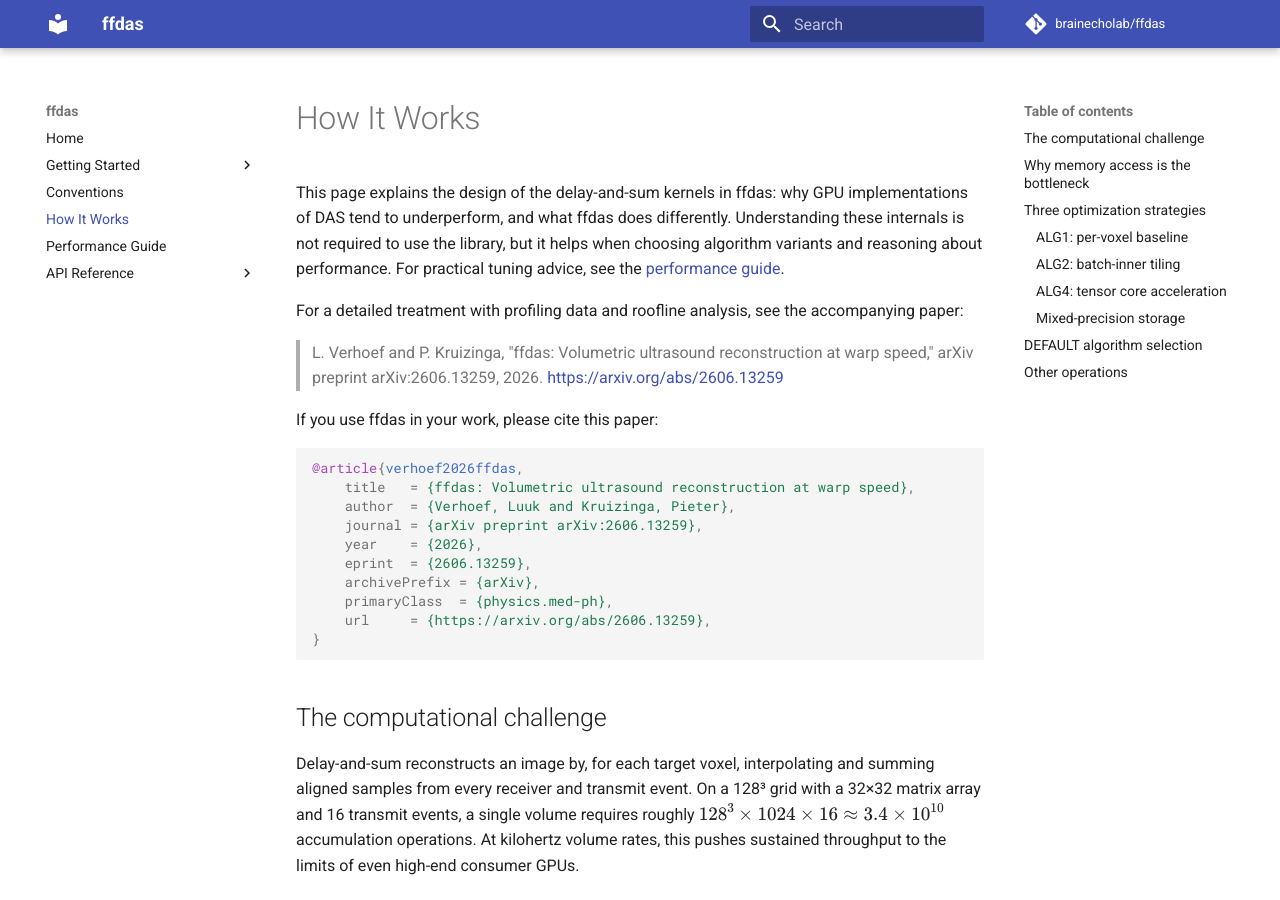
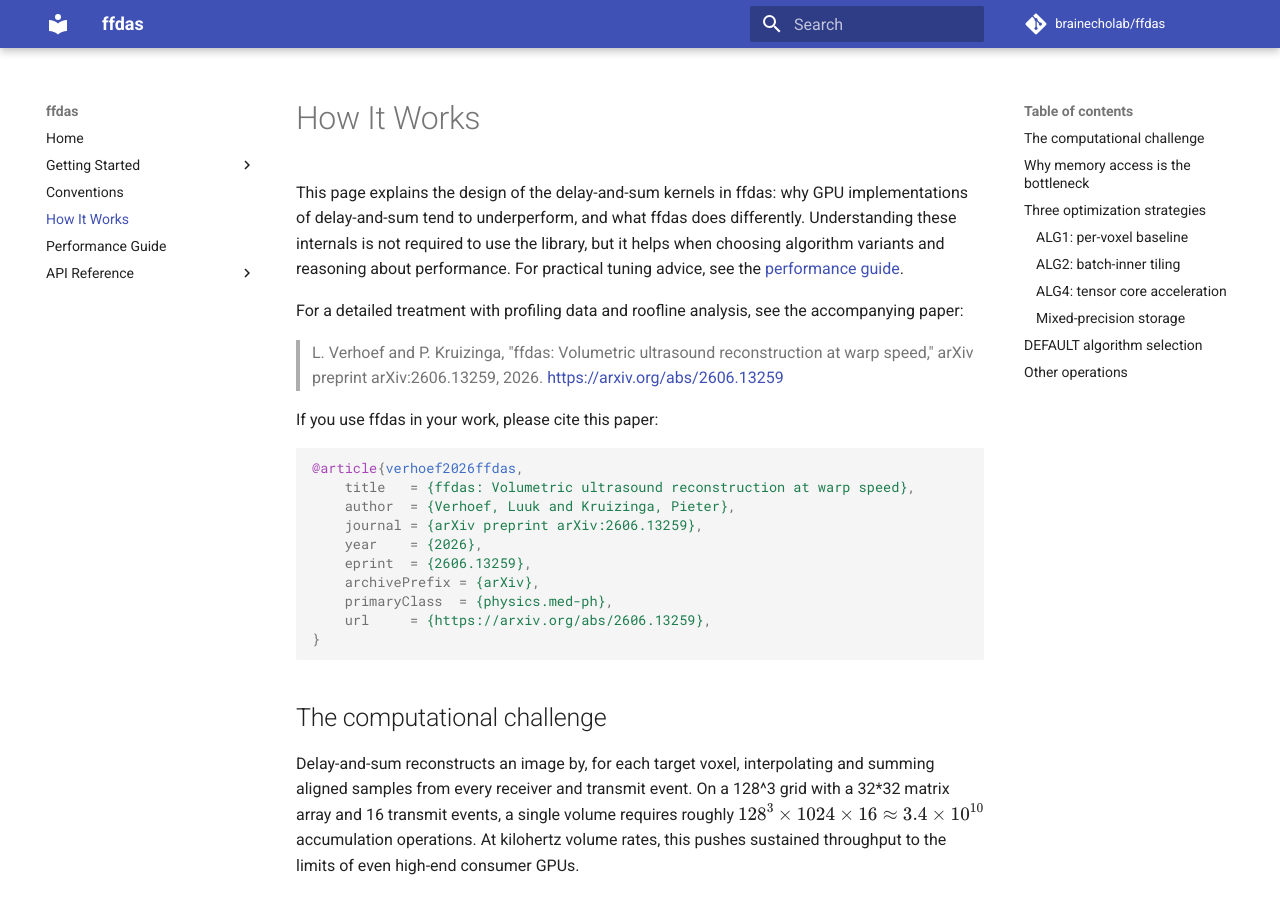
Before and after one commit to BrainEchoLab/ffdas, an MkDocs documentation site: the page built from docs/how-it-works.md, in a window 1280 px wide and 900 px high. Built offline with MkDocs 1.6.1 and Material for MkDocs 9.7.7, drawn with Linux system fonts in a browser that asks for light colours; comment, search, counter and statistics services are not loaded; some of the changed text lies outside the part shown.

Commit message:
update doc pages

```diff
--- a/docs/how-it-works.md
+++ b/docs/how-it-works.md
@@ -1,6 +1,6 @@
 # How It Works
 
-This page explains the design of the delay-and-sum kernels in ffdas: why GPU implementations of DAS tend to underperform, and what ffdas does differently. Understanding these internals is not required to use the library, but it helps when choosing algorithm variants and reasoning about performance. For practical tuning advice, see the [performance guide](performance.md).
+This page explains the design of the delay-and-sum kernels in ffdas: why GPU implementations of delay-and-sum tend to underperform, and what ffdas does differently. Understanding these internals is not required to use the library, but it helps when choosing algorithm variants and reasoning about performance. For practical tuning advice, see the [performance guide](performance.md).
 
 For a detailed treatment with profiling data and roofline analysis, see the accompanying paper:
 
@@ -23,7 +23,7 @@
 
 ## The computational challenge
 
-Delay-and-sum reconstructs an image by, for each target voxel, interpolating and summing aligned samples from every receiver and transmit event. On a 128³ grid with a 32×32 matrix array and 16 transmit events, a single volume requires roughly $128^3 \times 1024 \times 16 \approx 3.4 \times 10^{10}$ accumulation operations. At kilohertz volume rates, this pushes sustained throughput to the limits of even high-end consumer GPUs.
+Delay-and-sum reconstructs an image by, for each target voxel, interpolating and summing aligned samples from every receiver and transmit event. On a 128^3 grid with a 32*32 matrix array and 16 transmit events, a single volume requires roughly $128^3 \times 1024 \times 16 \approx 3.4 \times 10^{10}$ accumulation operations. At kilohertz volume rates, this pushes sustained throughput to the limits of even high-end consumer GPUs.
 
 A natural thought is to precompute the delay from every receiver to every voxel and store these in an array. At this scale, that would take $N \times M \times Q \times 4$ bytes $\approx 128$ GiB — impractical on most systems. ffdas instead computes all delays in-kernel from the receiver and voxel positions, which keeps memory requirements manageable and makes the reconstruction independent of any precomputed delay table.
 
@@ -67,7 +67,7 @@
 
 Modern GPUs provide tensor cores — specialized matrix multiply-accumulate (MMA) units that operate on small dense matrix tiles with significantly higher throughput than scalar floating-point units. DAS does not naturally map to a dense matrix operation, since each voxel needs only two samples per receiver. But spatial locality makes it possible to repackage the computation into dense tiles.
 
-For a group of neighboring voxels, the required sample indices from any given receiver cluster tightly: because the voxels are close in space, their path lengths to the receiver are similar, so their sample indices differ by at most a few positions. `ALG4` exploits this by processing receivers in tiles and iterating over the distinct sample positions that appear within each tile. For each unique sample index, it assembles a weight matrix (voxels × receivers) and a sample matrix (receivers × batch items), then multiplies them with an MMA instruction. Accumulating over all unique indices, receiver tiles, and transmit events yields the final image.
+For a group of neighboring voxels, the required sample indices from any given receiver cluster tightly: because the voxels are close in space, their path lengths to the receiver are similar, so their sample indices differ by at most a few positions. `ALG4` exploits this by processing receivers in tiles and iterating over the distinct sample positions that appear within each tile. For each unique sample index, it assembles a weight matrix (voxels * receivers) and a sample matrix (receivers * batch items), then multiplies them with an MMA instruction. Accumulating over all unique indices, receiver tiles, and transmit events yields the final image.
 
 The tighter the sample indices cluster within a voxel tile, the fewer MMA iterations are needed and the higher the throughput. Clustering depends on imaging geometry: voxels far from the array have similar path lengths to each receiver and share most sample indices, while voxels close to the array show more variation. This means the tensor core advantage is largest for deep imaging and diminishes near the transducer surface.
 
```
Also changed, not shown: docs/performance.md (+6 -21 lines).
